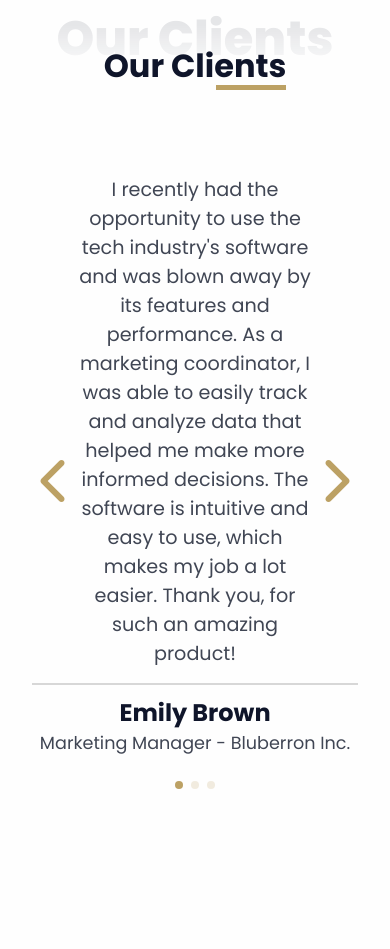
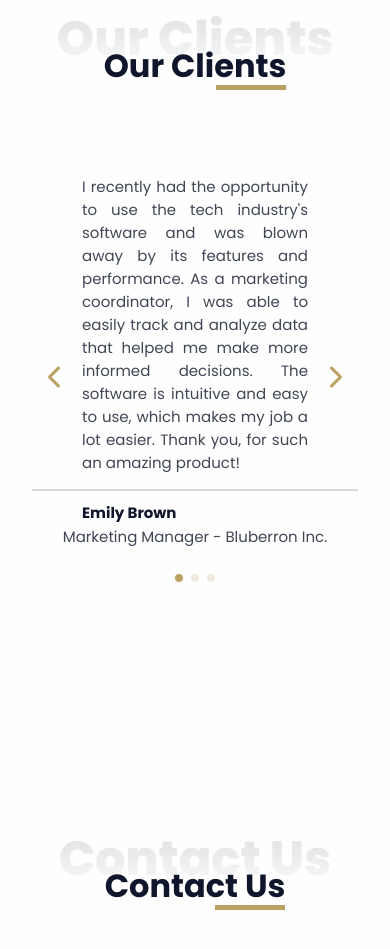
Before and after one commit to Entorcify/Portfolio, a plain HTML site: page index.html in a window 390 px wide. Shown: the part 5596-6545 px from the top of the page. Drawn offline with nearby package versions, Linux system fonts and the light colour scheme.

Commit message:
Add files via upload

```diff
--- a/style.css
+++ b/style.css
@@ -1532,15 +1532,24 @@ footer a {
   /*=======Our clients=======*/
   .swiper-slide .client-img {
     flex-direction: column;
-    max-width: 80%;
+    max-width: 50%;
     border-radius: 200%;
   }
 
-  .client-details p {
-    text-align: center;
+  .swiper-slide .client-details p, .swiper-slide .client-details h3 {
+    text-align: justify;
     font-size: 15px;
-    padding-left: 45px;
-    padding-right: 45px;
+    padding-left: 50px;
+    padding-right: 50px;
+  }
+
+  .client-details span {
+    font-size: 15px;
+  }
+
+  .swiper-button-next, .swiper-button-prev {
+    color: var(--second-color);
+    font-size: 1.5em;
   }
 
   .footer-container .info h3 {
```
